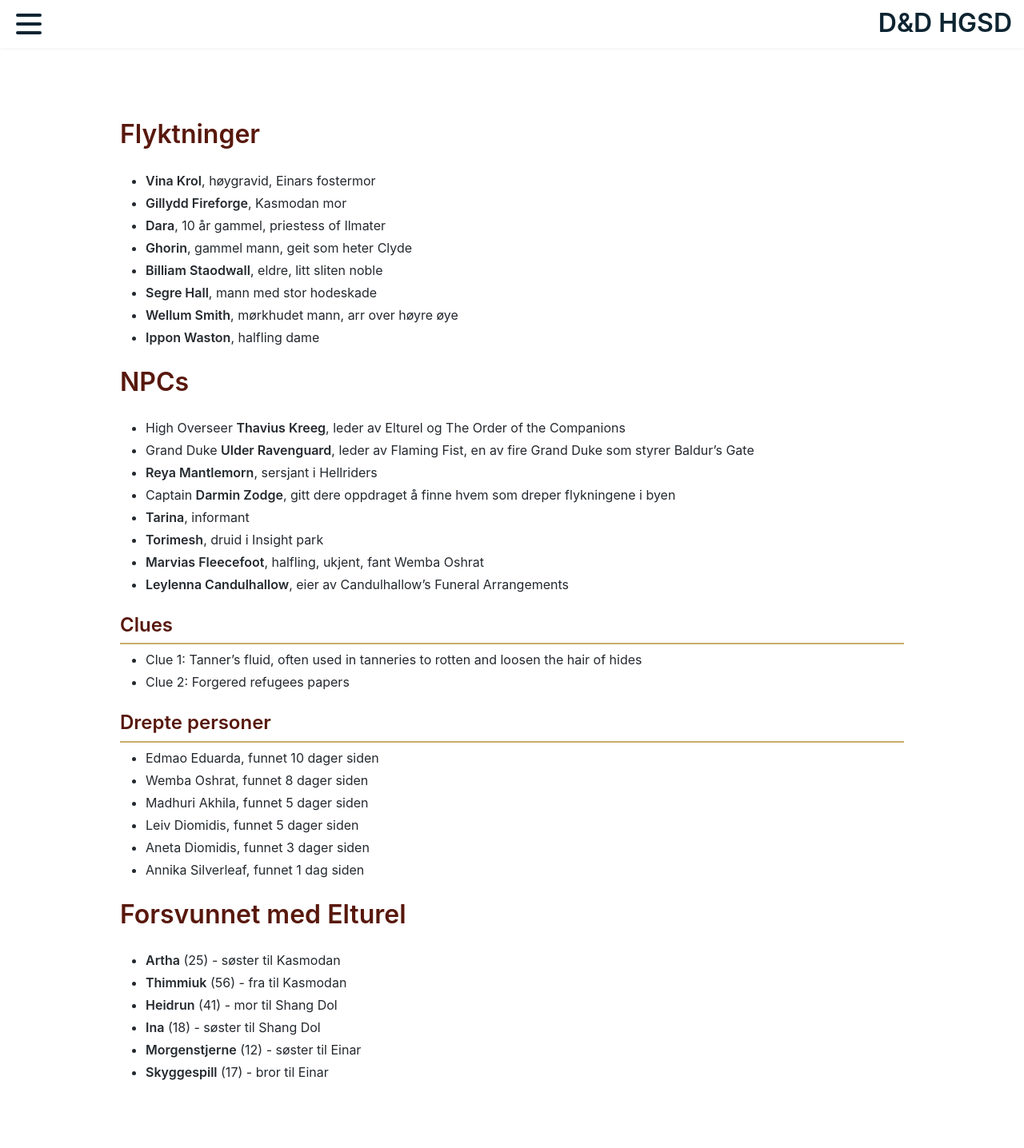
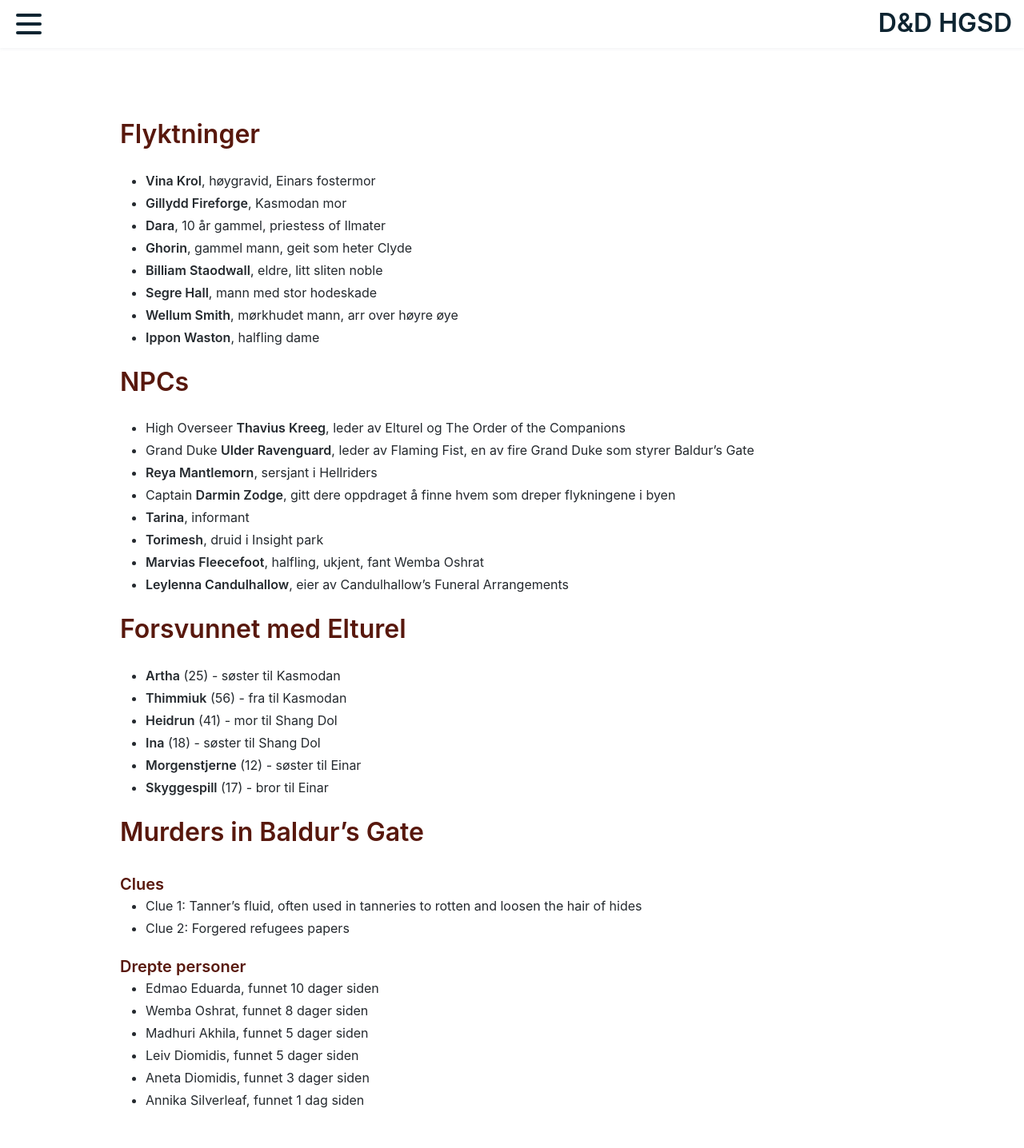
Before and after one commit to mrhelgeklausen/Legacy-of-the-Hellriders, a Jekyll site: the page built from npcs.md, in a window 1280 px wide. Shown: the whole page at 80% size. Built offline with Jekyll 4.4.1, drawn with Linux system fonts in a browser that asks for light colours; our own code applies the rules of GitHub Pages for plain Markdown files; before the commit the page ends 1401 px from its top, so only the background shows below that; some of the changed lines change nothing that is shown.

Commit message:
Update npcs.md

```diff
--- a/npcs.md
+++ b/npcs.md
@@ -20,19 +20,6 @@
 - **Marvias Fleecefoot**, halfling, ukjent, fant Wemba Oshrat
 - **Leylenna Candulhallow**, eier av Candulhallow's Funeral Arrangements
 
-## Clues
-- Clue 1: Tanner's fluid, often used in tanneries to rotten and loosen the hair of hides
-- Clue 2: Forgered refugees papers
-
-## Drepte personer
-- Edmao Eduarda, funnet 10 dager siden
-- Wemba Oshrat, funnet 8 dager siden
-- Madhuri Akhila, funnet 5 dager siden
-- Leiv Diomidis, funnet 5 dager siden
-- Aneta Diomidis, funnet 3 dager siden
-- Annika Silverleaf, funnet 1 dag siden
-
-
 
 # Forsvunnet med Elturel
 - **Artha** (25) - søster til Kasmodan
@@ -41,3 +28,18 @@
 - **Ina** (18) - søster til Shang Dol
 - **Morgenstjerne** (12) - søster til Einar
 - **Skyggespill** (17) - bror til Einar
+
+
+# Murders in Baldur's Gate
+
+### Clues
+- Clue 1: Tanner's fluid, often used in tanneries to rotten and loosen the hair of hides
+- Clue 2: Forgered refugees papers
+
+### Drepte personer
+- Edmao Eduarda, funnet 10 dager siden
+- Wemba Oshrat, funnet 8 dager siden
+- Madhuri Akhila, funnet 5 dager siden
+- Leiv Diomidis, funnet 5 dager siden
+- Aneta Diomidis, funnet 3 dager siden
+- Annika Silverleaf, funnet 1 dag siden
```
